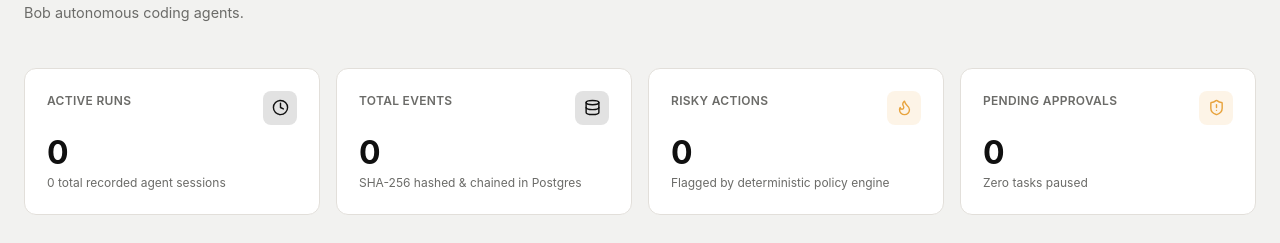
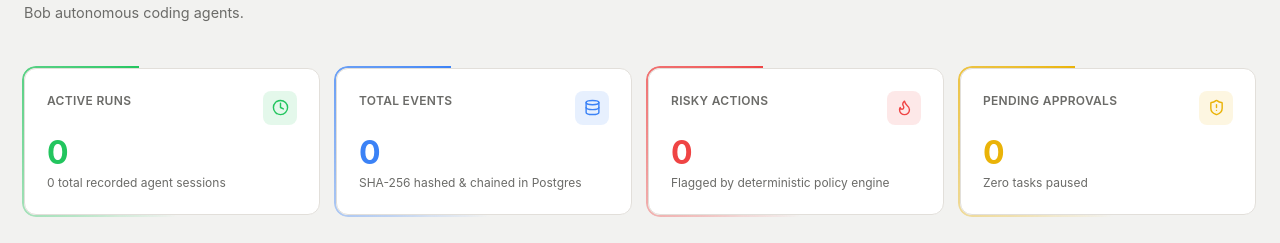
Before and after one commit to NEERAJ-2003/Sentinel, a React (Vite) app in the folder frontend/: page / in a window 1280 px wide. Both pictures are taken after a click on the button "Dashboard". Shown: the part 194-437 px from the top of the page. Built offline with nearby package versions, Linux system fonts and the light colour scheme; no server answers; a web font is replaced by a local one.

Commit message:
feat(dashboard): add clockwise comet-sweep border animation to stat cards

```diff
--- a/frontend/src/components/DashboardView.jsx
+++ b/frontend/src/components/DashboardView.jsx
@@ -27,20 +27,19 @@ const S = {
   }),
 };
 
-function StatCard({ label, value, subtext, icon, accent, onClick, clickable }) {
+function StatCard({ label, value, subtext, icon, accent, onClick, clickable, cometClass, numColor }) {
   return (
-    <div
-      style={{ ...S.card, cursor: clickable ? 'pointer' : 'default' }}
-      onClick={onClick}
-    >
-      <div style={{ display: 'flex', justifyContent: 'space-between', alignItems: 'flex-start', marginBottom: '12px' }}>
-        <span style={S.statLabel}>{label}</span>
-        <div style={S.iconBox(`rgba(${accent},0.12)`)}>
-          {icon}
+    <div className={`comet-card-wrap ${cometClass}`} onClick={onClick} style={{ cursor: clickable ? 'pointer' : 'default' }}>
+      <div style={{ ...S.card, border: '1px solid var(--border)', position: 'relative', zIndex: 0 }}>
+        <div style={{ display: 'flex', justifyContent: 'space-between', alignItems: 'flex-start', marginBottom: '12px' }}>
+          <span style={S.statLabel}>{label}</span>
+          <div style={S.iconBox(`rgba(${accent},0.12)`)}>
+            {icon}
+          </div>
         </div>
+        <div style={{ ...S.statNum, color: numColor }}>{value}</div>
+        <div style={S.sub}>{subtext}</div>
       </div>
-      <div style={{ ...S.statNum, color: clickable && value > 0 ? 'var(--accent)' : 'var(--ink)' }}>{value}</div>
-      <div style={S.sub}>{subtext}</div>
     </div>
   );
 }
@@ -116,32 +115,40 @@ export default function DashboardView({
           label="Active Runs"
           value={activeRuns}
           subtext={`${runs.length} total recorded agent sessions`}
-          accent="16,16,16"
-          icon={<Clock size={17} color="var(--ink)" />}
+          accent="34,197,94"
+          icon={<Clock size={17} color="rgb(34,197,94)" />}
+          cometClass="comet-green"
+          numColor="rgb(34,197,94)"
         />
 
         <StatCard
           label="Total Events"
           value={totalEvents}
           subtext="SHA-256 hashed & chained in Postgres"
-          accent="16,16,16"
-          icon={<Database size={17} color="var(--ink)" />}
+          accent="59,130,246"
+          icon={<Database size={17} color="rgb(59,130,246)" />}
+          cometClass="comet-blue"
+          numColor="rgb(59,130,246)"
         />
 
         <StatCard
           label="Risky Actions"
           value={riskyActions}
           subtext="Flagged by deterministic policy engine"
-          accent="232,163,61"
-          icon={<Flame size={17} color="var(--accent)" />}
+          accent="239,68,68"
+          icon={<Flame size={17} color="rgb(239,68,68)" />}
+          cometClass="comet-red"
+          numColor="rgb(239,68,68)"
         />
 
         <StatCard
           label="Pending Approvals"
           value={pendingApprovals}
           subtext={pendingApprovals > 0 ? 'Action required in Approval Queue →' : 'Zero tasks paused'}
-          accent="232,163,61"
-          icon={<ShieldAlert size={17} color="var(--accent)" />}
+          accent="234,179,8"
+          icon={<ShieldAlert size={17} color="rgb(234,179,8)" />}
+          cometClass="comet-yellow"
+          numColor="rgb(234,179,8)"
           clickable={pendingApprovals > 0}
           onClick={() => pendingApprovals > 0 && onNavigate('approvals')}
         />
--- a/frontend/src/index.css
+++ b/frontend/src/index.css
@@ -357,3 +357,115 @@ button, input, select, textarea {
   animation: tab-fade-slide 0.38s cubic-bezier(0.25, 1, 0.35, 1) both;
   will-change: opacity, transform;
 }
+
+/* ─── Comet-sweep border animation on stat cards ────────────────
+   Uses @property so the browser can interpolate --angle smoothly
+   (avoids the snap-at-360 that plain custom properties cause).
+   Each card gets its own --angle-* property so they all stay in
+   sync (same @keyframes, same duration, started together).       */
+
+@property --angle-green  { syntax: '<angle>'; initial-value: 0deg; inherits: false; }
+@property --angle-blue   { syntax: '<angle>'; initial-value: 0deg; inherits: false; }
+@property --angle-red    { syntax: '<angle>'; initial-value: 0deg; inherits: false; }
+@property --angle-yellow { syntax: '<angle>'; initial-value: 0deg; inherits: false; }
+
+@keyframes comet-spin-green  { to { --angle-green:  360deg; } }
+@keyframes comet-spin-blue   { to { --angle-blue:   360deg; } }
+@keyframes comet-spin-red    { to { --angle-red:    360deg; } }
+@keyframes comet-spin-yellow { to { --angle-yellow: 360deg; } }
+
+/* Shared wrapper — positions the pseudo-element that carries the
+   conic-gradient behind the card without altering the card size. */
+.comet-card-wrap {
+  position: relative;
+  border-radius: 12px;  /* must match S.card borderRadius */
+}
+
+/* The glowing ring lives entirely in ::before.
+   We give it a 2 px "bleed" on all sides so the card hides its
+   interior perfectly, leaving only the ring visible. */
+.comet-card-wrap::before {
+  content: '';
+  position: absolute;
+  inset: -2px;
+  border-radius: 14px;   /* 12 + 2 */
+  padding: 2px;          /* ring thickness */
+  /* background is set per colour variant below */
+
+  /* Mask: show only the padding ring, not the inner fill */
+  -webkit-mask:
+    linear-gradient(#fff 0 0) content-box,
+    linear-gradient(#fff 0 0);
+  -webkit-mask-composite: xor;
+  mask:
+    linear-gradient(#fff 0 0) content-box,
+    linear-gradient(#fff 0 0);
+  mask-composite: exclude;
+
+  pointer-events: none;
+  will-change: background;
+}
+
+/* ── Green (Active Runs) ── */
+.comet-card-wrap.comet-green {
+  animation: comet-spin-green 3s linear infinite;
+}
+.comet-card-wrap.comet-green::before {
+  background: conic-gradient(
+    from var(--angle-green),
+    transparent 0deg,
+    transparent 200deg,
+    rgba(34,197,94,0.15)  240deg,
+    rgba(34,197,94,0.55)  290deg,
+    rgba(34,197,94,1)     360deg
+  );
+  animation: comet-spin-green 3s linear infinite;
+}
+
+/* ── Blue (Total Events) ── */
+.comet-card-wrap.comet-blue {
+  animation: comet-spin-blue 3s linear infinite;
+}
+.comet-card-wrap.comet-blue::before {
+  background: conic-gradient(
+    from var(--angle-blue),
+    transparent 0deg,
+    transparent 200deg,
+    rgba(59,130,246,0.15)  240deg,
+    rgba(59,130,246,0.55)  290deg,
+    rgba(59,130,246,1)     360deg
+  );
+  animation: comet-spin-blue 3s linear infinite;
+}
+
+/* ── Red (Risky Actions) ── */
+.comet-card-wrap.comet-red {
+  animation: comet-spin-red 3s linear infinite;
+}
+.comet-card-wrap.comet-red::before {
+  background: conic-gradient(
+    from var(--angle-red),
+    transparent 0deg,
+    transparent 200deg,
+    rgba(239,68,68,0.15)  240deg,
+    rgba(239,68,68,0.55)  290deg,
+    rgba(239,68,68,1)     360deg
+  );
+  animation: comet-spin-red 3s linear infinite;
+}
+
+/* ── Yellow (Pending Approvals) ── */
+.comet-card-wrap.comet-yellow {
+  animation: comet-spin-yellow 3s linear infinite;
+}
+.comet-card-wrap.comet-yellow::before {
+  background: conic-gradient(
+    from var(--angle-yellow),
+    transparent 0deg,
+    transparent 200deg,
+    rgba(234,179,8,0.15)  240deg,
+    rgba(234,179,8,0.55)  290deg,
+    rgba(234,179,8,1)     360deg
+  );
+  animation: comet-spin-yellow 3s linear infinite;
+}
```
Also changed, not shown: 1 other file (tests, documents, lock files or other folders).
